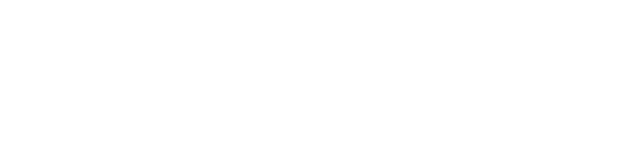
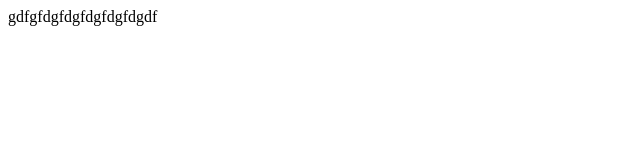
Before and after one commit to kobkasem/html-portfolio, a plain HTML site: page index.html in a window 1280 px wide. Shown: the whole page, without its empty margins (0-640 px from the left). Drawn offline with Linux system fonts and the light colour scheme.

Commit message:
Update index.html

```diff
--- a/index.html
+++ b/index.html
@@ -5,5 +5,5 @@
     <meta name="viewport" content="width=device-width, initial-scale=1.0" />
     <title>Hello Document</title>
   </head>
-  <body></body>
+  <body>gdfgfdgfdgfdgfdgfdgdf</body>
 </html>
```
